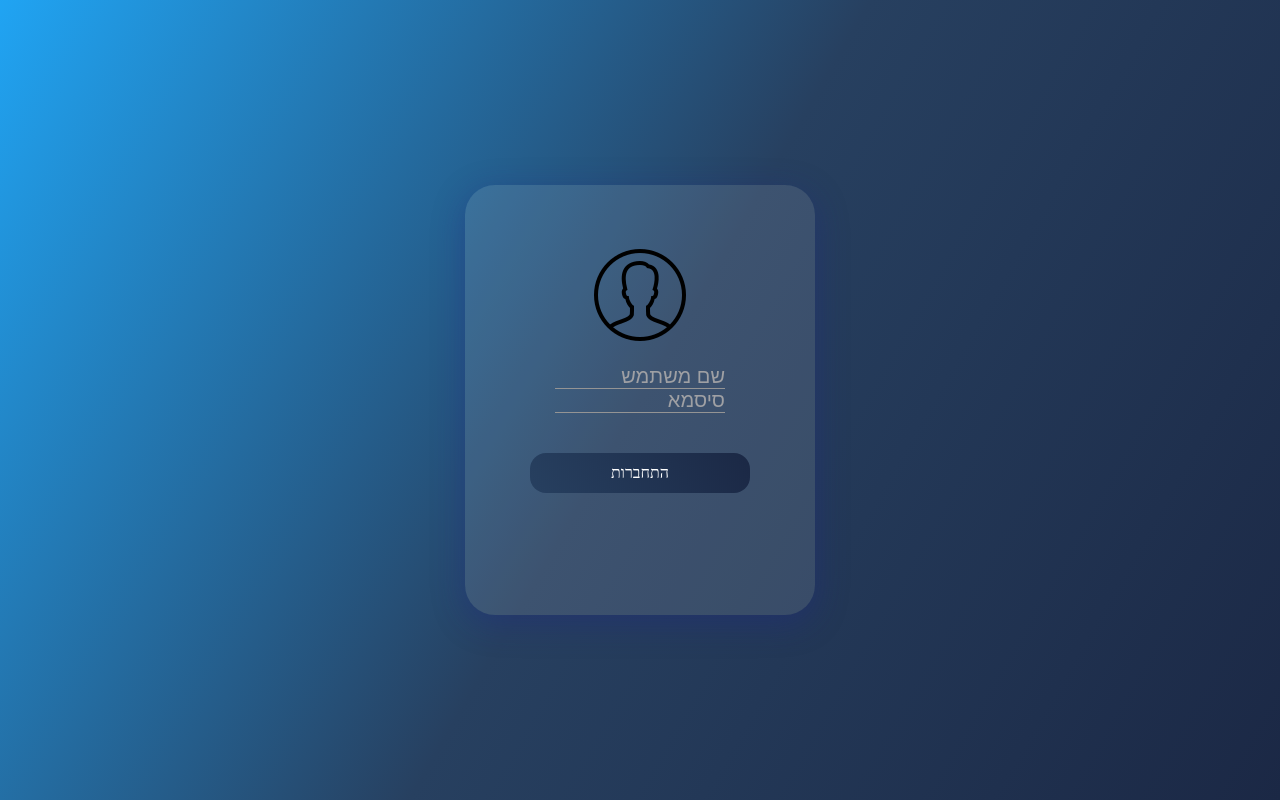
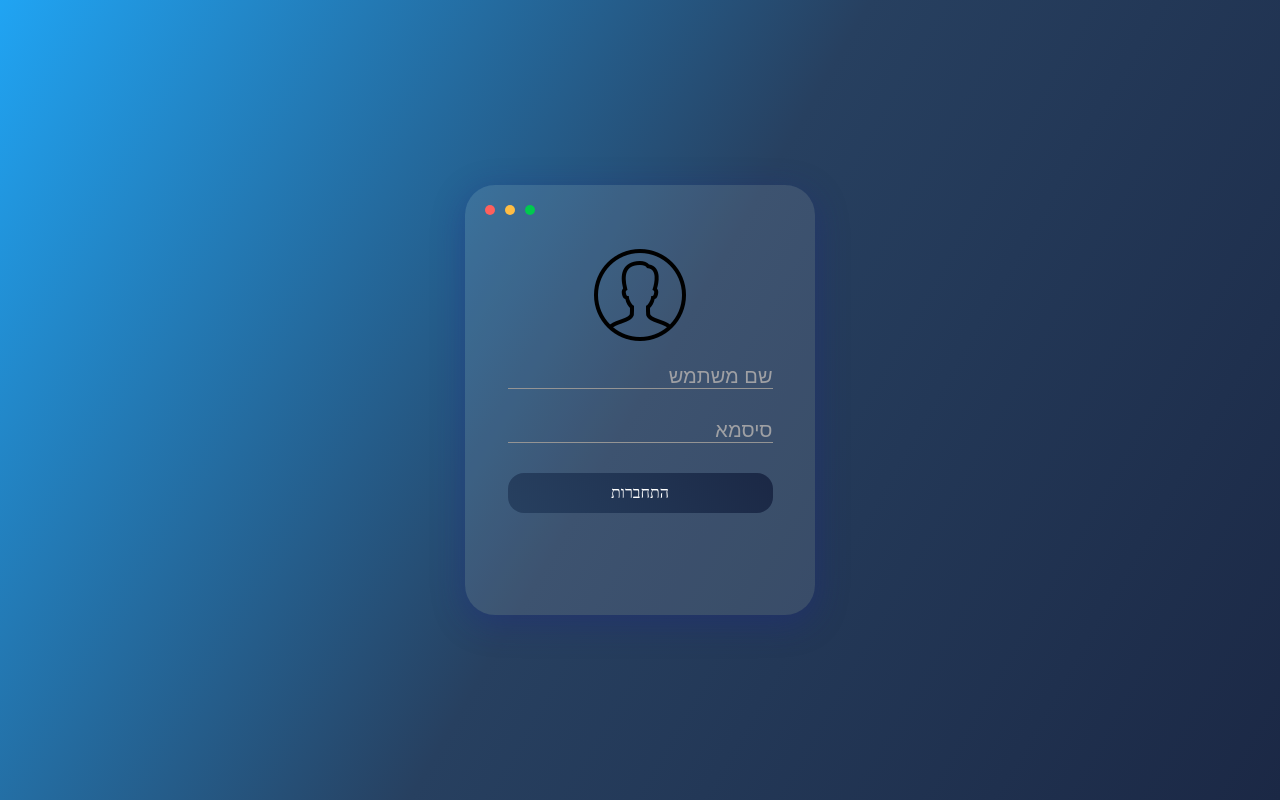
Before and after one commit to Raphael2001/BonStudioLeadsNext, a Next.js app: page /cms/login in a window 1280 px wide. Built offline with nearby package versions, Linux system fonts and the light colour scheme.

Commit message:
working on login

```diff
--- a/src/app/cms/login/cmslogin.module.scss
+++ b/src/app/cms/login/cmslogin.module.scss
@@ -105,24 +105,6 @@
       position: absolute;
       top: rem(15);
       left: rem(15);
-      display: flex;
-      justify-content: space-between;
-      flex-direction: row-reverse;
-      width: rem(50);
-      .item-button {
-        width: rem(10);
-        height: rem(10);
-        border-radius: 100%;
-        &-red {
-          background-color: $appleRed;
-        }
-        &-yellow {
-          background-color: $appleYellow;
-        }
-        &-green {
-          background-color: $appleGreen;
-        }
-      }
     }
     .user-icon {
       margin-top: rem(40);
@@ -130,33 +112,6 @@
     }
     .inputs {
       margin-top: rem(20);
-      width: rem(170);
-
-      .login-input {
-        margin-top: rem(40);
-        .input {
-          background-color: transparent;
-          color: $white;
-          border-color: $white;
-          font-size: rem(17);
-        }
-        .placeholder {
-          color: $white;
-          font-size: rem(14);
-        }
-      }
-    }
-    .actions {
-      margin-top: rem(30);
-      .login-btn {
-        width: rem(220);
-        height: rem(40);
-        border-radius: rem(16);
-        background-color: $black;
-        color: $white;
-        font-family: $font-medium;
-        background: $button-background-login;
-      }
     }
   }
 }
@@ -167,42 +122,6 @@
       border-radius: rem(30);
       width: rem(350);
       height: rem(430);
-
-      .buttons {
-        top: rem(20);
-        left: rem(20);
-        width: rem(50);
-        .item-button {
-          width: rem(10);
-          height: rem(10);
-        }
-      }
-      .user-icon {
-        margin-top: rem(60);
-        width: rem(100);
-      }
-      .inputs {
-        margin-top: rem(20);
-        width: rem(170);
-
-        .login-input {
-          margin-top: rem(40);
-          .input {
-            font-size: rem(17);
-          }
-          .placeholder {
-            font-size: rem(14);
-          }
-        }
-      }
-      .actions {
-        margin-top: rem(40);
-        .login-btn {
-          width: rem(220);
-          height: rem(40);
-          border-radius: rem(16);
-        }
-      }
     }
   }
 }
@@ -216,11 +135,6 @@
       .buttons {
         top: rem(20);
         left: rem(20);
-        width: rem(50);
-        .item-button {
-          width: rem(10);
-          height: rem(10);
-        }
       }
       .user-icon {
         margin-top: rem(60);
@@ -228,71 +142,7 @@
       }
       .inputs {
         margin-top: rem(20);
-        width: rem(170);
-
-        .login-input {
-          margin-top: rem(40);
-          .input {
-            font-size: rem(17);
-          }
-          .placeholder {
-            font-size: rem(14);
-          }
-        }
-      }
-      .actions {
-        margin-top: rem(40);
-        .login-btn {
-          width: rem(220);
-          height: rem(40);
-          border-radius: rem(16);
-        }
       }
     }
   }
 }
-@media (min-width: em($desktop_large)) {
-  .cms-login-wrapper {
-    .login-form-wrapper {
-      border-radius: rem(30);
-      width: rem(350);
-      height: rem(430);
-
-      .buttons {
-        top: rem(20);
-        left: rem(20);
-        width: rem(50);
-        .item-button {
-          width: rem(10);
-          height: rem(10);
-        }
-      }
-      .user-icon {
-        margin-top: rem(60);
-        width: rem(100);
-      }
-      .inputs {
-        margin-top: rem(20);
-        width: rem(170);
-
-        .login-input {
-          margin-top: rem(40);
-          .input {
-            font-size: rem(17);
-          }
-          .placeholder {
-            font-size: rem(14);
-          }
-        }
-      }
-      .actions {
-        margin-top: rem(40);
-        .login-btn {
-          width: rem(220);
-          height: rem(40);
-          border-radius: rem(16);
-        }
-      }
-    }
-  }
-}
--- a/src/app/cms/login/page.js
+++ b/src/app/cms/login/page.js
@@ -2,36 +2,21 @@
 import Api from "api/requests";
 import { useEffect, useState } from "react";
 import { useDispatch, useSelector } from "react-redux";
-import Validate from "utils/validation/validation";
-import Actions from "redux-store/actions";
 
 import UserIcon from "/public/assets/icons/male-user.png";
-import AnimatedInput from "components/forms/AnimatedInput";
 
 import styles from "./cmslogin.module.scss";
 import { useRouter } from "next/navigation";
 import { Routes } from "constants/routes";
+import FormCreator from "components/FormCreator/FormCreator";
+import FORM_INPUTS_TYPES from "constants/form-inputs-types";
+import LoginButton from "components/Cms/LoginButton/LoginButton";
+import AppleButtons from "components/AppleButtons/AppleButtons";
 
 export default function Login() {
-  const cmsLoginForm = useSelector((store) => store.cmsLoginForm);
   const tokens = useSelector((store) => store.tokens);
-  const dispatch = useDispatch();
-  const [firstTry, setFirstTry] = useState(true);
   const router = useRouter();
   const [formClassName, setFormClassName] = useState("");
-
-  const [formValidate, setFormValidate] = useState({
-    username: {
-      valid: false,
-      errMsg: "",
-      rules: ["not_empty"],
-    },
-    password: {
-      valid: false,
-      errMsg: "",
-      rules: ["not_empty"],
-    },
-  });
 
   useEffect(() => {
     if (tokens.accessToken) {
@@ -39,54 +24,29 @@ export default function Login() {
     }
   }, [tokens]);
 
-  function onChange(e) {
-    const { value, name } = e.target;
-
-    const validationObj = Validate(value, formValidate[name].rules);
-
-    const newState = { ...formValidate };
-    newState[name].valid = validationObj.valid;
-    newState[name].errMsg = validationObj.msg;
-
-    setFormValidate(newState);
-
-    dispatch(Actions.updateCmsLoginForm({ [name]: value }));
+  function onSubmit(payload) {
+    Api.login({ payload });
   }
 
-  function showError(field) {
-    return !firstTry && !formValidate[field].valid;
-  }
-
-  function onSubmit() {
-    let formValid = true;
-    const newState = { ...formValidate };
-    let validationObj;
-
-    for (const field in formValidate) {
-      validationObj = Validate(cmsLoginForm[field], formValidate[field].rules);
-
-      newState[field].valid = validationObj.valid;
-      newState[field].errMsg = validationObj.msg;
-
-      if (!validationObj.valid) {
-        formValid = false;
-      }
-    }
-
-    setFormValidate(newState);
-    setFirstTry(false);
-
-    if (formValid) {
-      onSubmitSuccess();
-    }
-  }
-  function onSubmitSuccess() {
-    const payload = {
-      username: cmsLoginForm.username,
-      password: cmsLoginForm.password,
-    };
-    Api.login({ payload });
-  }
+  const formData = {
+    inputs: [
+      {
+        name: "username",
+        rules: ["not_empty"],
+        label: "שם משתמש",
+        inputType: FORM_INPUTS_TYPES.ANIMATED_INPUT,
+      },
+      {
+        name: "password",
+        rules: ["not_empty"],
+        label: "סיסמא",
+        inputType: FORM_INPUTS_TYPES.ANIMATED_INPUT,
+        type: "password",
+      },
+    ],
+    buttonText: "התחברות",
+    onSubmit: onSubmit,
+  };
 
   return (
     <div className={styles["cms-login-wrapper"]}>
@@ -97,42 +57,13 @@ export default function Login() {
         onAnimationEnd={() => setFormClassName(styles["end"])}
       >
         <div className={styles["buttons"]}>
-          <div className={styles["item-button-red"]} />
-          <div className={styles["item-button-yellow"]} />
-          <div className={styles["item-button-green"]} />
+          <AppleButtons />
         </div>
         <div className={styles["user-icon"]}>
           <img src={UserIcon.src} />
         </div>
         <div className={styles["inputs"]}>
-          <AnimatedInput
-            id="username"
-            placeholder="שם משתמש"
-            value={cmsLoginForm.username}
-            name="username"
-            className={["login-input"]}
-            onChange={onChange}
-            showError={showError("username")}
-            errorMessage={formValidate.username.errMsg}
-            extraStyles={styles}
-          />
-          <AnimatedInput
-            id="password"
-            placeholder="סיסמא"
-            value={cmsLoginForm.password}
-            name="password"
-            className={["login-input"]}
-            onChange={onChange}
-            showError={showError("password")}
-            errorMessage={formValidate.password.errMsg}
-            type={"password"}
-            extraStyles={styles}
-          />
-        </div>
-        <div className={styles["actions"]}>
-          <button className={styles["login-btn"]} onClick={onSubmit}>
-            התחברות
-          </button>
+          <FormCreator formData={formData} CustomButton={LoginButton} />
         </div>
       </div>
     </div>
--- /dev/null
+++ b/src/components/AppleButtons/AppleButton.module.scss
@@ -0,0 +1,21 @@
+@import "src/styles/imports";
+.buttons {
+  display: flex;
+  justify-content: space-between;
+  flex-direction: row-reverse;
+  width: rem(50);
+  .item-button {
+    width: rem(10);
+    height: rem(10);
+    border-radius: 100%;
+    &-red {
+      background-color: $appleRed;
+    }
+    &-yellow {
+      background-color: $appleYellow;
+    }
+    &-green {
+      background-color: $appleGreen;
+    }
+  }
+}
--- /dev/null
+++ b/src/components/AppleButtons/AppleButtons.tsx
@@ -0,0 +1,20 @@
+import React from "react";
+
+import styles from "./AppleButton.module.scss";
+import { clsx } from "utils/functions";
+
+function AppleButtons() {
+  return (
+    <div className={styles["buttons"]}>
+      <div className={clsx(styles["item-button"], styles["item-button-red"])} />
+      <div
+        className={clsx(styles["item-button"], styles["item-button-yellow"])}
+      />
+      <div
+        className={clsx(styles["item-button"], styles["item-button-green"])}
+      />
+    </div>
+  );
+}
+
+export default AppleButtons;
--- /dev/null
+++ b/src/components/Cms/LoginButton/LoginButton.module.scss
@@ -0,0 +1,11 @@
+@import "src/styles/imports";
+
+.login-btn {
+  width: 100%;
+  height: rem(40);
+  border-radius: rem(16);
+  background-color: $black;
+  color: $white;
+  font-family: $font-medium;
+  background: $button-background-login;
+}
--- /dev/null
+++ b/src/components/Cms/LoginButton/LoginButton.tsx
@@ -0,0 +1,20 @@
+import React from "react";
+
+import styles from "./LoginButton.module.scss";
+
+type Props = {
+  onClick: () => void;
+  title: string;
+};
+
+function LoginButton(props: Props) {
+  const { onClick, title } = props;
+
+  return (
+    <button className={styles["login-btn"]} onClick={onClick}>
+      {title}
+    </button>
+  );
+}
+
+export default LoginButton;
--- a/src/components/FormCreator/FormCreator.tsx
+++ b/src/components/FormCreator/FormCreator.tsx
@@ -1,6 +1,6 @@
 "use client";
 
-import React, { useEffect, useState } from "react";
+import React, { ComponentType, useEffect, useState } from "react";
 
 import styles from "./FormCreator.module.scss";
 import InputsCreator from "./InputsCreator/InputsCreator";
@@ -12,10 +12,11 @@ import { copy } from "utils/functions";
 type Props = {
   formData: FormDataType;
   children?: React.ReactNode;
+  CustomButton?: ComponentType<any>;
 };
 
 function FormCreator(props: Props) {
-  const { formData, children } = props;
+  const { formData, children, CustomButton } = props;
   const { inputs, buttonText, onSubmit, initialData } = formData;
 
   const [firstTry, setFirstTry] = useState(true);
@@ -103,11 +104,15 @@ function FormCreator(props: Props) {
         return null;
       })}
       {children && children}
-      <CmsButton
-        title={buttonText}
-        className={"create"}
-        onClick={onSubmitHandler}
-      />
+      {CustomButton ? (
+        <CustomButton title={buttonText} onClick={onSubmitHandler} />
+      ) : (
+        <CmsButton
+          title={buttonText}
+          className={"create"}
+          onClick={onSubmitHandler}
+        />
+      )}
     </div>
   );
 }
--- a/src/components/FormCreator/InputsCreator/InputsCreator.tsx
+++ b/src/components/FormCreator/InputsCreator/InputsCreator.tsx
@@ -113,7 +113,13 @@ function InputsCreator(props: Props) {
       );
 
     case FORM_INPUTS_TYPES.ANIMATED_INPUT:
-      return <AnimatedInput {...sharedInputProps} onChange={onChangeInput} />;
+      return (
+        <AnimatedInput
+          {...sharedInputProps}
+          onChange={onChangeInput}
+          type={type}
+        />
+      );
 
     case FORM_INPUTS_TYPES.TEXT_AREA:
       return (
--- a/src/styles/input.scss
+++ b/src/styles/input.scss
@@ -7,9 +7,7 @@ input {
     border-color: inherit;
     outline: none;
   }
-  &::-webkit-autofill {
-    box-shadow: 0 0 0 30px #ffffff inset;
-  }
+
   &::-webkit-outer-spin-button,
   &::-webkit-inner-spin-button {
     -webkit-appearance: none;
@@ -18,7 +16,10 @@ input {
     -moz-appearance: textfield;
   }
   &:-webkit-autofill {
-    box-shadow: 0 0 0 30px #ffffff inset;
+    box-shadow: 0 0 0 0px transparent inset;
+  }
+  &:-internal-autofill-selected {
+    background-color: transparent !important;
   }
 }
 
--- a/src/utils/functions/index.js
+++ b/src/utils/functions/index.js
@@ -79,3 +79,11 @@ export function copy(item) {
   }
   return item;
 }
+
+export function clsx() {
+  const argsArray = Array.from(arguments);
+
+  const filteredArgs = argsArray.filter((arg) => arg);
+
+  return filteredArgs.join(" ");
+}
```
Also changed, not shown: src/redux-store/slices/data/index.ts (+0 -14 lines), 1 other file (tests, documents, lock files or other folders).
